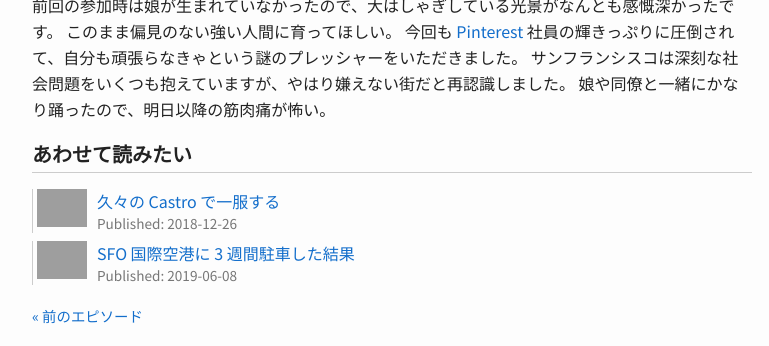
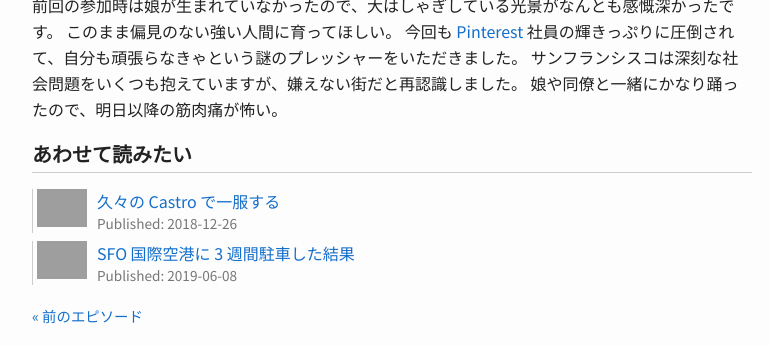
Before and after one commit to toru/ep.torumk.com, a Jekyll site: the page built from _posts/2019-06-30-sfpride-2019.md, in a window 1280 px wide, cut to the strip 724-1070 px from the top of the page. Shown: the whole strip, without its empty margins (248-1017 px from the left). Built offline with Jekyll 4.4.1, drawn with Linux system fonts in a browser that asks for light colours; grey boxes are pictures that could not be loaded.

Commit message:
posts: minor tweaks to the pride 2019 episode

```diff
--- a/_posts/2019-06-30-sfpride-2019.md
+++ b/_posts/2019-06-30-sfpride-2019.md
@@ -17,10 +17,10 @@
 2017 年ぶりに [SF Pride Parade](https://en.wikipedia.org/wiki/San_Francisco_Pride) のマーチに参加しました。
 愛に満ちた最高の空気でした。
 
-![sfpride-berkeley]({{ site.image_store }}{{ page.images[0] }})
+![sfpride-uc-berkeley]({{ site.image_store }}{{ page.images[0] }})
 
 前回の参加時は娘が生まれていなかったので、大はしゃぎしている光景がなんとも感慨深かったです。
 このまま偏見のない強い人間に育ってほしい。
 今回も [Pinterest](https://ja.wikipedia.org/wiki/Pinterest) 社員の輝きっぷりに圧倒されて、自分も頑張らなきゃという謎のプレッシャーをいただきました。
-サンフランシスコは深刻な社会問題をいくつも抱えていますが、やはり嫌えない街だと再認識しました。
+サンフランシスコは深刻な社会問題をいくつも抱えていますが、嫌えない街だと再認識しました。
 娘や同僚と一緒にかなり踊ったので、明日以降の筋肉痛が怖い。
```
